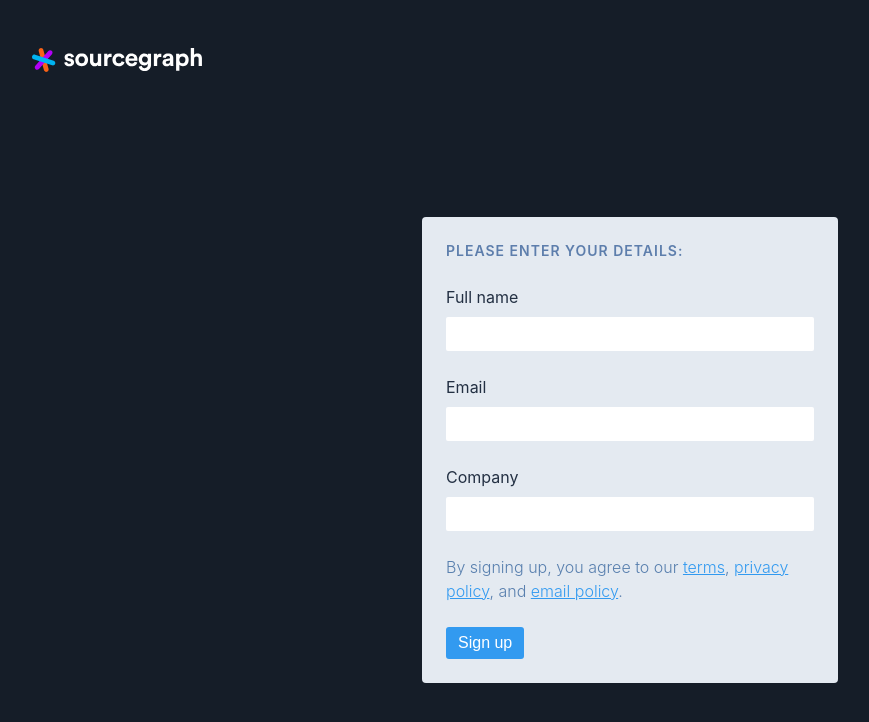
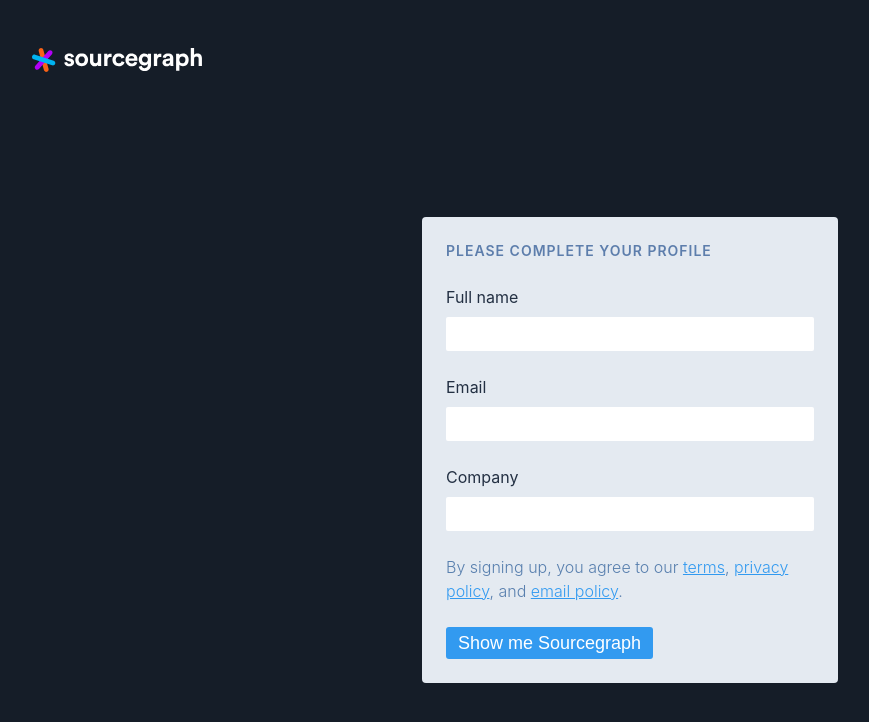
Before and after one commit to hdrhbbu1/sourcegraph.github.io, a Jekyll site: the page built from in/welcome.html, in a window 1280 px wide. Shown: the top 722 px of the page, without its empty margins (10-879 px from the left). Built offline with Jekyll 4.4.1, drawn with Linux system fonts in a browser that asks for light colours.

Commit message:
Update URLs, wording, formatting on welcome page (#10)
* Update URLs on welcome page

* Wording/formatting

```diff
--- a/in/assets/style.css
+++ b/in/assets/style.css
@@ -593,11 +593,12 @@
     background: #329AF0;
     color: white;
     padding: 4px 12px;
-    font-size: 16px;
+    font-size: 18px;
     line-height: 24px;
     border: none;
     font-weight: 400;
     border-radius: 3px;
+    cursor: pointer;
 }
 .modal-content .terms-block {
     margin-bottom:24px;
--- a/in/welcome.html
+++ b/in/welcome.html
@@ -2,9 +2,9 @@
 layout: modal
 ---
 
-<form action='/.api/submit-form' method='POST' enctype='application/json'>
+<form action='https://sourcegraph.com/.api/submit-form' method='POST' enctype='application/json'>
 
-	<div class="form-title">Please enter your details:</div>
+	<div class="form-title">Please complete your profile</div>
 
 	<label for="firstname">Full name</label>
 	<input name="firstname" required=true value='' type="text" style="display:block;">
@@ -19,8 +19,8 @@
 
 	<div class="terms-block">
 		<div class="terms">
-			By signing up, you agree to our <a href='/terms'>terms</a>, <a href='/privacy'>privacy policy</a>, and <a href='/terms'>email policy</a>.
+			By signing up, you agree to our <a href='terms'>terms</a>, <a href='privacy'>privacy policy</a>, and <a href='terms'>email policy</a>.
 		</div>
 	</div>
-	<input type="submit" value="Sign up" size="small">
+	<input type="submit" value="Show me Sourcegraph" size="small">
 </form >
```
Also changed, not shown: 2 other files.
